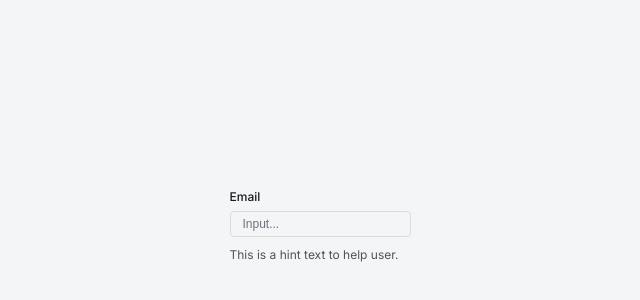
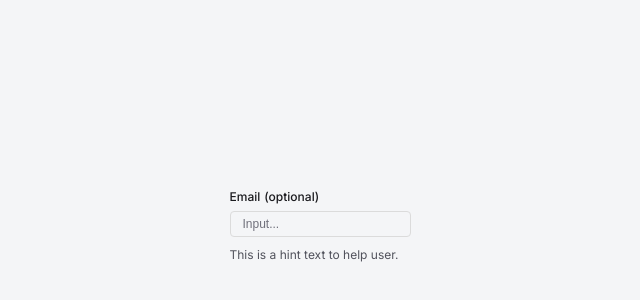
Before and after one commit to Follder/react--form-lib, a React (Create React App) app: page / in a window 1280 px wide. Shown: the part 174-474 px from the top of the page, without its empty margins (320-960 px from the left). Built offline with nearby package versions, Linux system fonts and the light colour scheme.

Commit message:
add required field, info field

```diff
--- a/src/components/app/App.tsx
+++ b/src/components/app/App.tsx
@@ -6,7 +6,7 @@ function App() {
     <div className="page">
       <header className="container">
         <div className="page__wrapper">
-          <Input required={'my own text'} />
+          <Input />
         </div>
       </header>
     </div>
--- a/src/components/input/Input.tsx
+++ b/src/components/input/Input.tsx
@@ -3,7 +3,8 @@ import "./input.scss";
 
 type LabelPosition = "top" | "side";
 type Size = "xs" | "md" | "lg" | "xl";
-type Required = string | 'required' | 'asteriks';
+type Required = string | "required" | "*";
+type Info = string | null;
 
 type Props = {
   labelPosition?: LabelPosition;
@@ -11,6 +12,7 @@ type Props = {
   size?: Size;
   border?: boolean;
   required?: Required;
+  info?: Info;
 };
 
 const Input: React.FC<Props> = ({
@@ -18,25 +20,37 @@ const Input: React.FC<Props> = ({
   value = "",
   size = "xs",
   border = true,
-  required = '',
-  // typeRequired,
+  required = "optional",
+  info = "",
   // labelInfo,
   // idDisabled,
 }) => {
   const isInputRequired = () => {
-    if (required === 'required') {
-      return <span className=""></span>
+    switch (required) {
+      case "required":
+        return "(required)";
+      case "*":
+        return "*";
+      case "":
+        return null;
+      default:
+        return `(${required})`;
     }
-  }
+  };
 
-  console.log(required);
+  const getInfoIconClassName = () => {
+    return info ? "form-element__label_icon" : null;
+  };
+
 
   const formLabelPosition =
     labelPosition === "top"
       ? "form-element__wrapper_label-top"
       : "form-element__wrapper_label-side";
 
-  const isInputBorder = border === true ? "form-element__wrapper_border" : null;
+  const borderValue = border === true ? "form-element__wrapper_border" : null;
+  const requiredValue = isInputRequired();
+  const formElementLabelIcon = getInfoIconClassName();
 
   const sizeVariables = () => {
     switch (size) {
@@ -88,12 +102,26 @@ const Input: React.FC<Props> = ({
   console.log(formLabelPosition);
 
   return (
-    <div
-      className="form-element"
-    >
-      <div className={`form-element__wrapper ${formLabelPosition} ${isInputBorder}`}>
-        <label htmlFor="email" className="form-element__label">
+    <div className="form-element">
+      <div
+        className={`form-element__wrapper ${formLabelPosition} ${borderValue}`}
+      >
+        <label
+          htmlFor="email"
+          className={`form-element__label ${formElementLabelIcon}`}
+        >
           Email
+          <span
+            style={{ marginLeft: info ? "16px" : "4px" }}
+            className={
+              required === "*"
+                ? "form-element__required_asteriks"
+                : "form-element__required"
+            }
+            title={'info'}
+          >
+            {requiredValue}
+          </span>
         </label>
         <input
           type="text"
@@ -101,6 +129,7 @@ const Input: React.FC<Props> = ({
           placeholder="Input..."
           id="email"
           value={value}
+          required={required === "required" || required === "*"}
         />
       </div>
       <div className="form-element__helper-text">
--- a/src/components/input/input.scss
+++ b/src/components/input/input.scss
@@ -7,10 +7,10 @@
 // $input-padding-inline: 12px;
 // $input-line-height: 15px;
 
-$dark-text-color: #1A1A1E;
+$dark-text-color: #1a1a1e;
 
 .form-element {
-  max-width: 400px;
+  max-width: 200px;
 
   position: relative;
 
@@ -69,7 +69,9 @@ $dark-text-color: #1A1A1E;
       align-items: center;
 
       input {
-        width: calc(var(--input-line-height) + (var(--input-padding-block) * 2) * 1.5);
+        width: calc(
+          var(--input-line-height) + (var(--input-padding-block) * 2) * 1.5
+        );
         min-width: 64px;
         padding-block: 2px;
 
@@ -89,25 +91,35 @@ $dark-text-color: #1A1A1E;
     }
   }
 
+  &__required {
+    margin-left: 3px;
+    &_asteriks {
+      margin-left: 3px;
+      color: red;
+    }
+  }
+
   &__label {
-    position: relative;
-
-    color: #1A1A1E;
+    color: #1a1a1e;
     font-size: 12px;
     font-weight: 500;
     line-height: 20px;
 
     cursor: pointer;
 
-    // &::after {
-    //   content: '';
-    //   position: absolute;
-    //   top: 1px;
-    //   left: 33px;
-    //   background-image: url('../../assets//icons/info.svg');
-    //   width: 12px;
-    //   height: 12px;
-    // }
+    &_icon {
+      position: relative;
+
+      &::after {
+        content: "";
+        position: absolute;
+        top: 4px;
+        left: 33px;
+        background-image: url("../../assets//icons/info.svg");
+        width: 12px;
+        height: 12px;
+      }
+    }
   }
 
   &__helper-text {
@@ -116,7 +128,7 @@ $dark-text-color: #1A1A1E;
     font-size: 12px;
     font-weight: 400;
     line-height: 20px;
-    color: #51525C;
+    color: #51525c;
   }
 
   &__input {
@@ -130,13 +142,13 @@ $dark-text-color: #1A1A1E;
     background-color: transparent;
 
     font-size: 12px;
-    color: #1A1A1E;
+    color: #1a1a1e;
     line-height: var(--input-line-height);
 
-    transition: .3s border;
+    transition: 0.3s border;
 
     &::placeholder {
-      color: #70707B;
+      color: #70707b;
     }
 
     &:hover {
```
